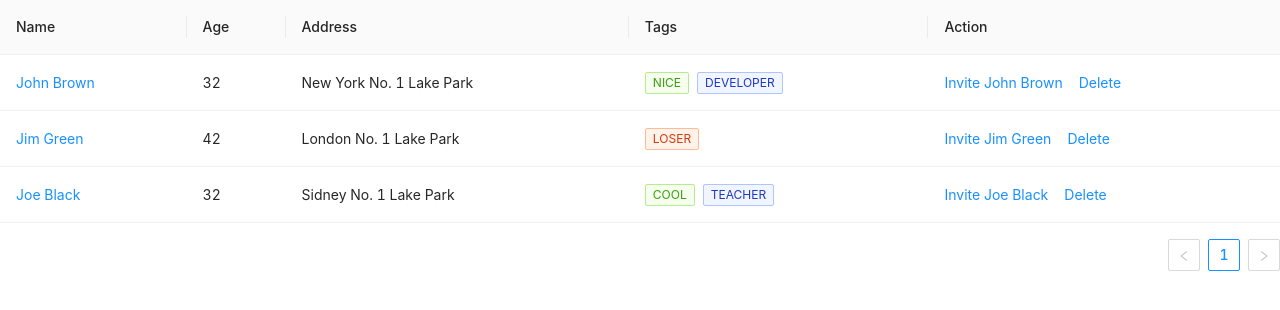
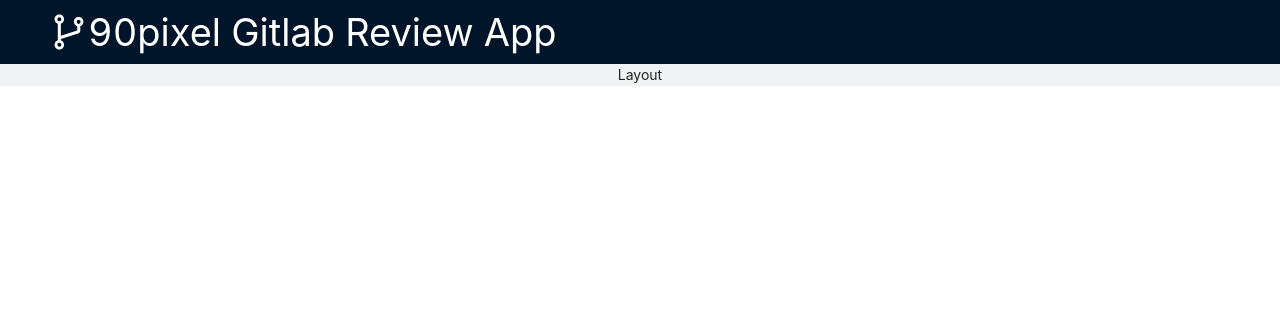
Before and after one commit to 90pixel/gitlab-reviewer, a Next.js app: page / in a window 1280 px wide. Shown: the top 310 px of the page. Built offline with nearby package versions, Linux system fonts and the light colour scheme.

Commit message:
Add layout.

```diff
--- /dev/null
+++ b/components/Container.tsx
@@ -0,0 +1,17 @@
+import { FC } from 'react';
+import { styled } from '@stitches/react';
+import { ReactNode } from 'react';
+
+interface IContainer {
+  children: ReactNode;
+}
+const Container: FC<IContainer> = ({ children, ...props }) => {
+  return <StyledContainer {...props}>{children}</StyledContainer>;
+};
+
+export default Container;
+
+const StyledContainer = styled('div', {
+  maxWidth: 1200,
+  margin: '0 auto',
+});
--- /dev/null
+++ b/components/index.ts
@@ -0,0 +1 @@
+export { default as Container } from './Container';
--- /dev/null
+++ b/layout/Header.tsx
@@ -0,0 +1,24 @@
+import { styled } from '@stitches/react';
+import { BranchesOutlined } from '@ant-design/icons';
+import { Layout } from 'antd';
+
+const { Header: AntHeader } = Layout;
+
+const Header = () => {
+  return (
+    <CustomHeader>
+      <BranchesOutlined />
+      <span>90pixel Gitlab Review App</span>
+    </CustomHeader>
+  );
+};
+
+export default Header;
+
+const CustomHeader = styled(AntHeader, {
+  color: '#fff',
+  p: 40,
+  display: 'flex',
+  alignItems: 'center',
+  fontSize: 38,
+});
--- /dev/null
+++ b/layout/index.tsx
@@ -0,0 +1,23 @@
+import { styled } from 'stitches.config';
+import Head from 'next/head';
+import { Layout as AntLayout } from 'antd';
+import { Container } from 'components';
+import Header from './Header';
+
+const Layout = () => {
+  return (
+    <AntLayout>
+      <Head>
+        <title>Gitlab Review App by 90Pixel</title>
+      </Head>
+      <Header />
+      <ContentWrapper>Layout</ContentWrapper>
+    </AntLayout>
+  );
+};
+
+export default Layout;
+
+const ContentWrapper = styled(Container, {
+  // marginTop: 40,
+});
--- a/pages/index.tsx
+++ b/pages/index.tsx
@@ -1,89 +1,8 @@
 import type { NextPage } from 'next';
-import { Table, Tag, Space } from 'antd';
-import { ColumnsType } from 'antd/lib/table';
-interface IRecord {
-  name: string;
-}
+import Layout from 'layout';
 
 const Home: NextPage = () => {
-  const columns: ColumnsType<object> = [
-    {
-      title: 'Name',
-      dataIndex: 'name',
-      key: 'name',
-      render: (text: string) => <a>{text}</a>,
-    },
-    {
-      title: 'Age',
-      dataIndex: 'age',
-      key: 'age',
-    },
-    {
-      title: 'Address',
-      dataIndex: 'address',
-      key: 'address',
-    },
-    {
-      title: 'Tags',
-      key: 'tags',
-      dataIndex: 'tags',
-      render: (tags: string[]) => (
-        <>
-          {tags.map((tag) => {
-            let color = tag.length > 5 ? 'geekblue' : 'green';
-            if (tag === 'loser') {
-              color = 'volcano';
-            }
-            return (
-              <Tag color={color} key={tag}>
-                {tag.toUpperCase()}
-              </Tag>
-            );
-          })}
-        </>
-      ),
-    },
-    {
-      title: 'Action',
-      dataIndex: 'action',
-      key: 'action',
-      render: (text: string, record: IRecord) => (
-        <Space size="middle">
-          <a>Invite {record.name}</a>
-          <a>Delete</a>
-        </Space>
-      ),
-    },
-  ];
-  const data = [
-    {
-      key: '1',
-      name: 'John Brown',
-      age: 32,
-      address: 'New York No. 1 Lake Park',
-      tags: ['nice', 'developer'],
-    },
-    {
-      key: '2',
-      name: 'Jim Green',
-      age: 42,
-      address: 'London No. 1 Lake Park',
-      tags: ['loser'],
-    },
-    {
-      key: '3',
-      name: 'Joe Black',
-      age: 32,
-      address: 'Sidney No. 1 Lake Park',
-      tags: ['cool', 'teacher'],
-    },
-  ];
-
-  return (
-    <div>
-      <Table columns={columns} dataSource={data} />
-    </div>
-  );
+  return <Layout />;
 };
 
 export default Home;
```
